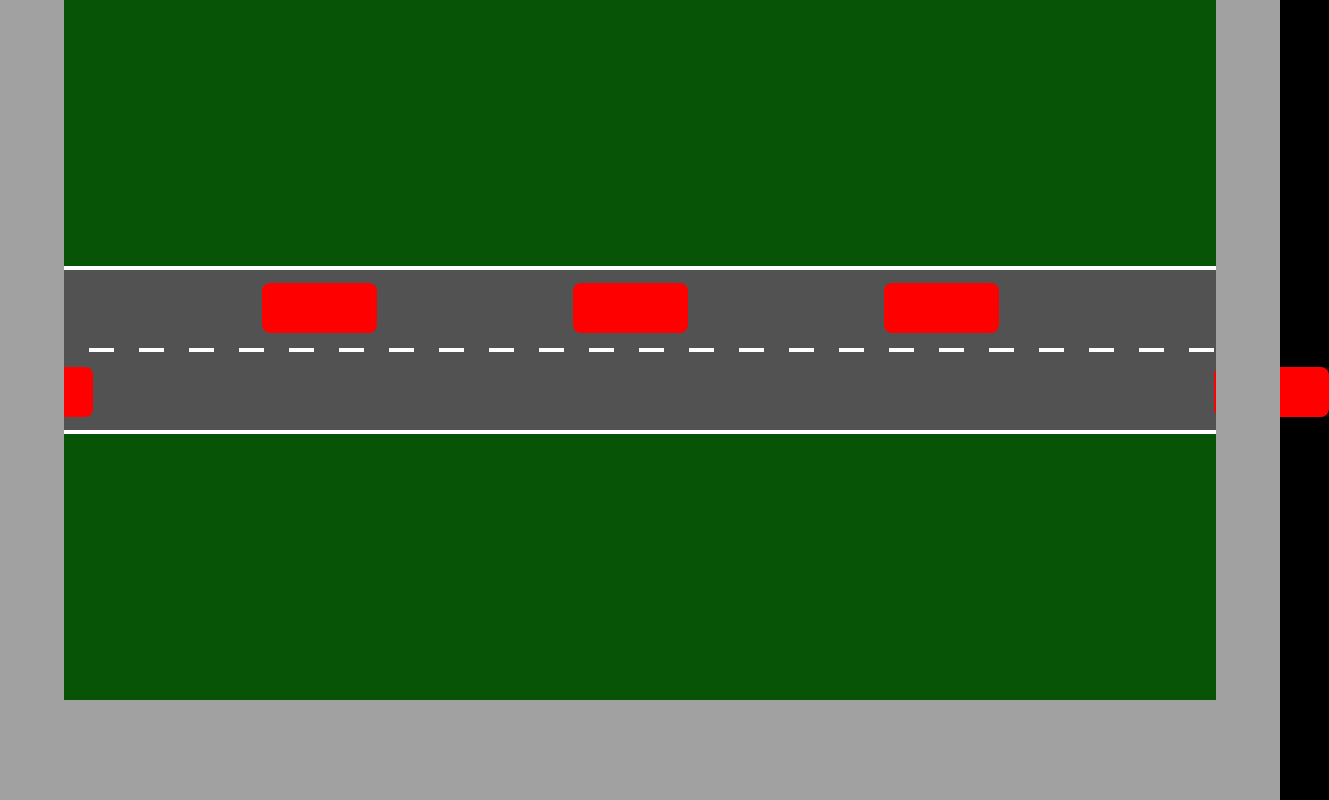
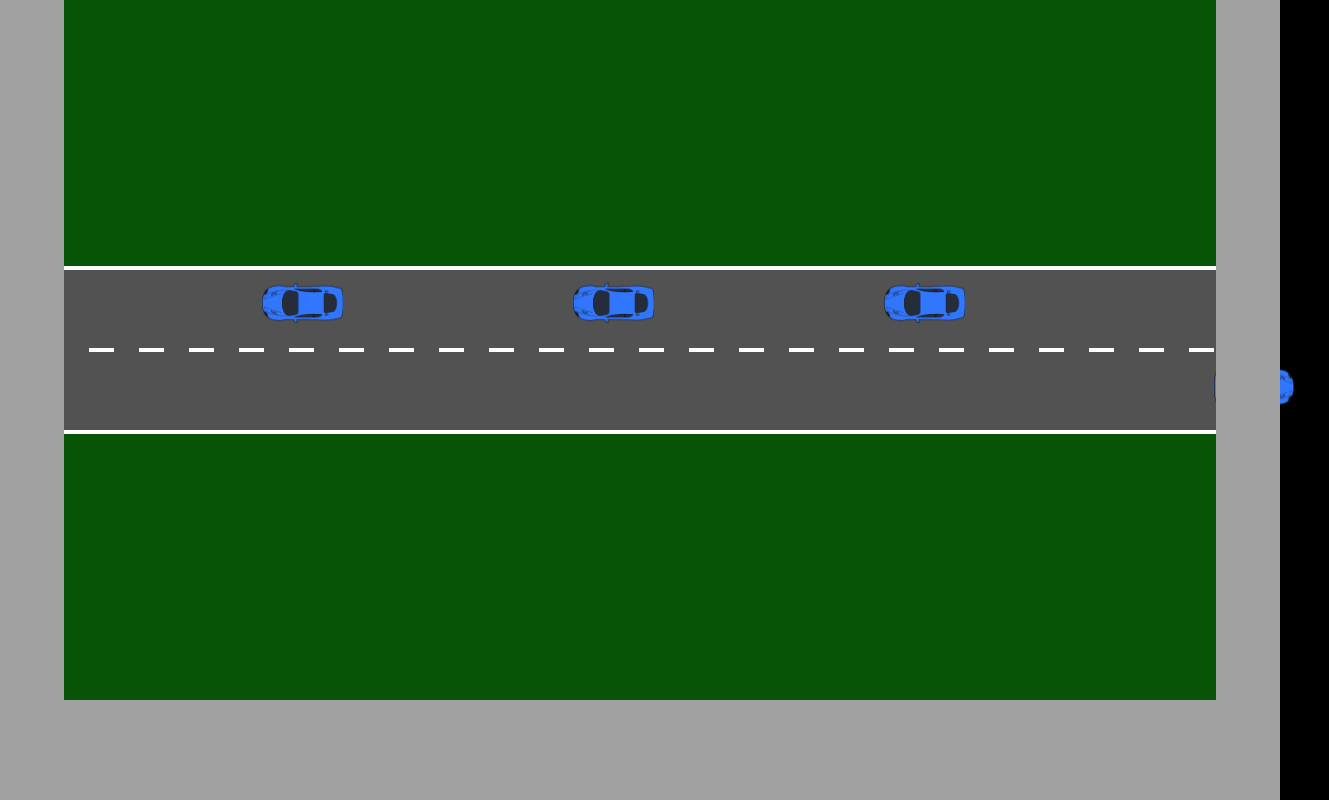
Before and after one commit to ptiry02/game-project, a website with bundled scripts: page index.html in a window 1280 px wide. Both pictures are taken after a click on the button "Go!". Shown: the top 800 px of the page, 1329 px wide, since content can reach past the window. Built offline with nearby package versions, Linux system fonts and the light colour scheme.

Commit message:
added car images

```diff
--- a/css/styles.css
+++ b/css/styles.css
@@ -100,6 +100,8 @@ h2 {
   border-radius: 8px;
   transition: all 0.08s linear;
   z-index: 1;
+  background-size: contain;
+  background-repeat: no-repeat;
 }
 
 #player {
--- a/js/modules/helpers/constants.mjs
+++ b/js/modules/helpers/constants.mjs
@@ -5,6 +5,11 @@ export const chickenImgs = {
   down: '../assets/chicken/chicken-bkwd.png',
   left: '../assets/chicken/chicken-left.png',
   right: '../assets/chicken/chicken-right.png',
+}
+
+export const carImgs = {
+  left: '../assets/cars/blue-car-left.png',
+  right: '../assets/cars/blue-car-right.png',
 }
 
 export const LanePositions = [
--- a/js/modules/player.mjs
+++ b/js/modules/player.mjs
@@ -1,6 +1,4 @@
-import { playerHeights } from './helpers/constants.mjs'
-import { playerStartPositions } from './helpers/constants.mjs'
-import { chickenImgs } from './helpers/constants.mjs'
+import { playerHeights, playerStartPositions, chickenImgs } from './helpers/constants.mjs'
 
 export default class Player {
   constructor(level) {
--- a/js/modules/vehicle.mjs
+++ b/js/modules/vehicle.mjs
@@ -1,10 +1,9 @@
-import { LanePositions } from './helpers/constants.mjs'
-import { vehicleHeights } from './helpers/constants.mjs'
+import { LanePositions, vehicleHeights, carImgs } from './helpers/constants.mjs'
 
 export default class Vehicle {
   constructor(level) {
     this.height = vehicleHeights[level]
-    this.width = 10
+    this.width = 7
     this.road = document.getElementById('road')
     const { lane, side } = this.setRandomLane(level)
     this.positionY = lane
@@ -16,9 +15,9 @@ export default class Vehicle {
     car.className = 'car'
     car.style.height = `${this.height}%`
     car.style.width = `${this.width}%`
-    car.style.backgroundColor = 'red'
     car.style.left = `${this.positionX}%`
     car.style.bottom = `${this.positionY}%`
+    car.style.backgroundImage = this.positionX === 100 ? `url(${carImgs.left})` : `url(${carImgs.right})`
 
     this.road.appendChild(car)
     return car
```
Also changed, not shown: assets/cars/blue-car-left.png (added), assets/cars/blue-car-right.png (added).
